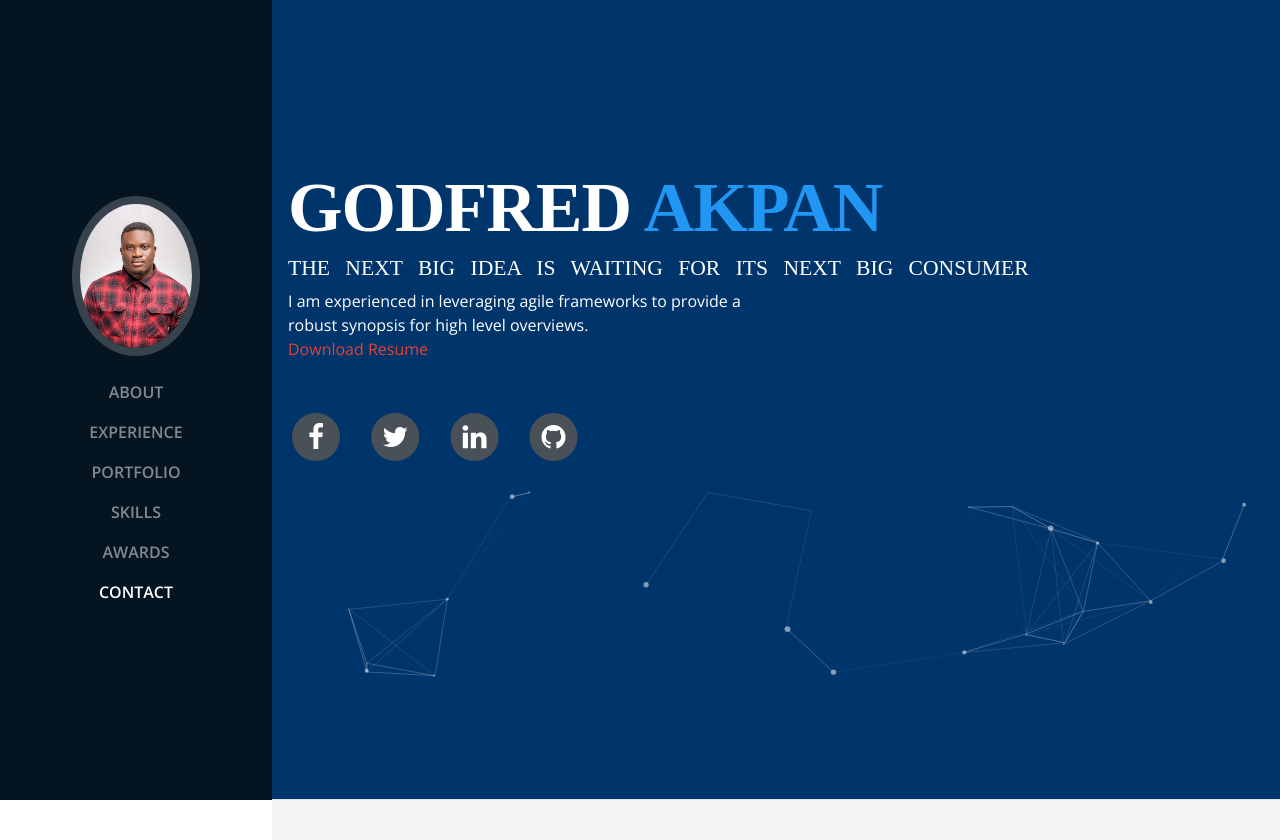
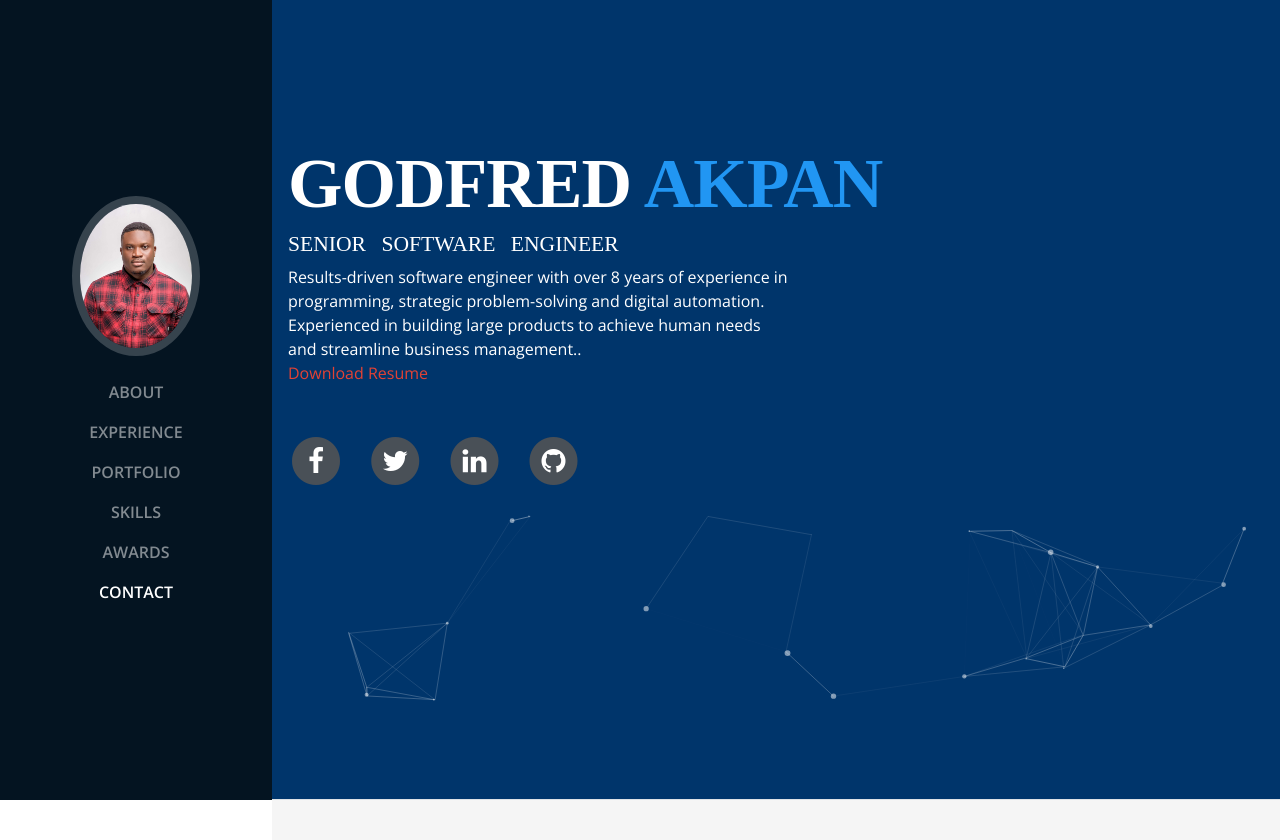
Before and after one commit to godfredakpan/myprofile, a PHP site: page / in a window 1280 px wide. Shown: the top 840 px of the page. Run offline with PHP 8.4, Linux system fonts and the light colour scheme; some libraries are stand-ins or nearby versions; some web fonts are replaced.

Commit message:
Update index.php

```diff
--- a/index.php
+++ b/index.php
@@ -71,10 +71,10 @@
               <h1 class="mb-0" style="color: white !important;">Godfred
                 <span class="text-primary">Akpan</span>
               </h1>
-              <div class="subheading mb-5 mb-51" style="margin-bottom: 5px !important;">THE NEXT BIG IDEA IS WAITING FOR ITS NEXT BIG CONSUMER
+              <div class="subheading mb-5 mb-51" style="margin-bottom: 5px !important;">Senior Software Engineer
 
               </div>
-              <p class="mb-5" style="max-width: 500px; margin-bottom: 0px !important;" >I am experienced in leveraging agile frameworks to provide a robust synopsis for high level overviews.<br> <a href="https://docs.google.com/document/d/1L5VdUVR1zbvH0cCIUB1bubK4tNVO0NXOv886jVRqO6w/edit?usp=sharing" target="_blank">
+              <p class="mb-5" style="max-width: 500px; margin-bottom: 0px !important;" >Results-driven software engineer with over 8 years of experience in programming, strategic problem-solving and digital automation. Experienced in building large products to achieve human needs and streamline business management..<br> <a href="https://drive.google.com/file/d/1OsucsR1slHZ6iQF8gU4xKDGKu2F5TYBL/view?usp=sharing" target="_blank">
 
                 <p class="text-primary">Download Resume </p></p>
 
@@ -96,7 +96,7 @@
                 </a>
                   </li>
                   <li class="list-inline-item">
-                      <a href="https://www.linkedin.com/in/godfred-akpan-8847b6149/" target="_blank">
+                      <a href="https://www.linkedin.com/in/godfredakpan/" target="_blank">
                   <span class="fa-stack fa-lg">
                     <i class="fa fa-circle fa-stack-2x"></i>
                     <i class="fa fa-linkedin fa-stack-1x fa-inverse"></i>
```
